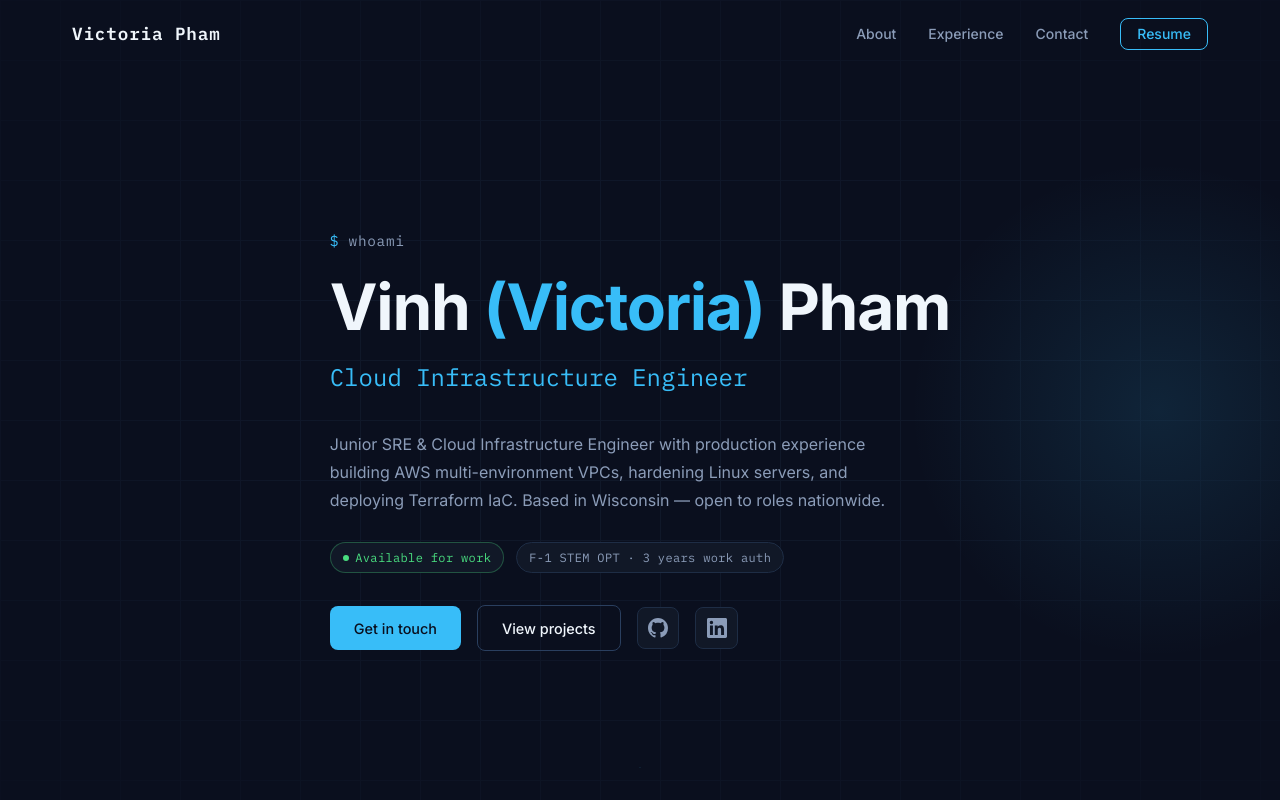
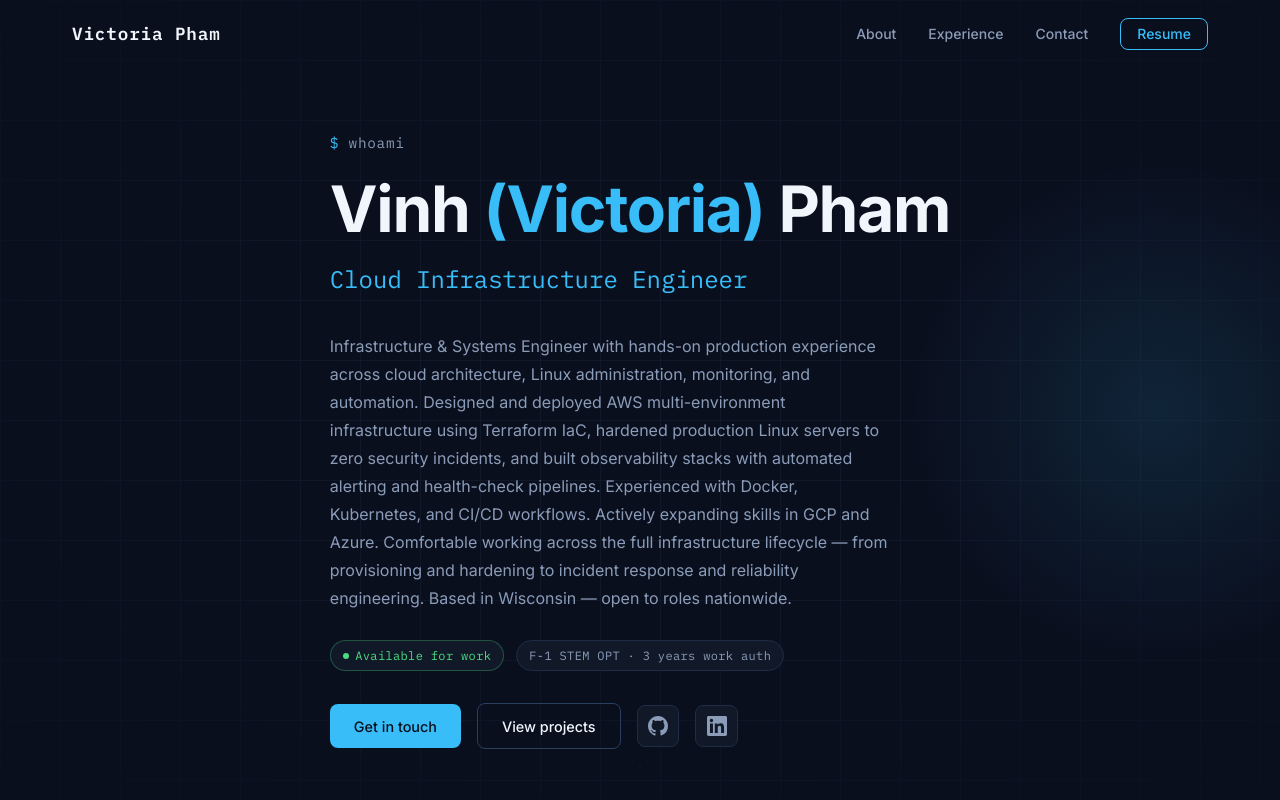
Before and after one commit to v-pham04/victoria-portfolio, a React (Create React App) app: page / in a window 1280 px wide. Shown: the top 800 px of the page. Built offline with nearby package versions, Linux system fonts and the light colour scheme.

Commit message:
Update Portfolio

```diff
--- a/src/components/Hero.js
+++ b/src/components/Hero.js
@@ -60,9 +60,10 @@ export default function Hero() {
         </h2>
 
         <p className="hero__desc">
-          Junior SRE & Cloud Infrastructure Engineer with production experience
-          building AWS multi-environment VPCs, hardening Linux servers, and deploying
-          Terraform IaC. Based in Wisconsin — open to roles nationwide.
+          Infrastructure & Systems Engineer with hands-on production experience across cloud architecture, Linux administration, monitoring, and automation.
+          Designed and deployed AWS multi-environment infrastructure using Terraform IaC, hardened production Linux servers to zero security incidents, and built observability stacks with automated alerting and health-check pipelines.
+          Experienced with Docker, Kubernetes, and CI/CD workflows. Actively expanding skills in GCP and Azure. Comfortable working across the full infrastructure lifecycle — from provisioning and hardening to incident response and reliability engineering.
+          Based in Wisconsin — open to roles nationwide.
         </p>
 
         <div className="hero__badges">
```
